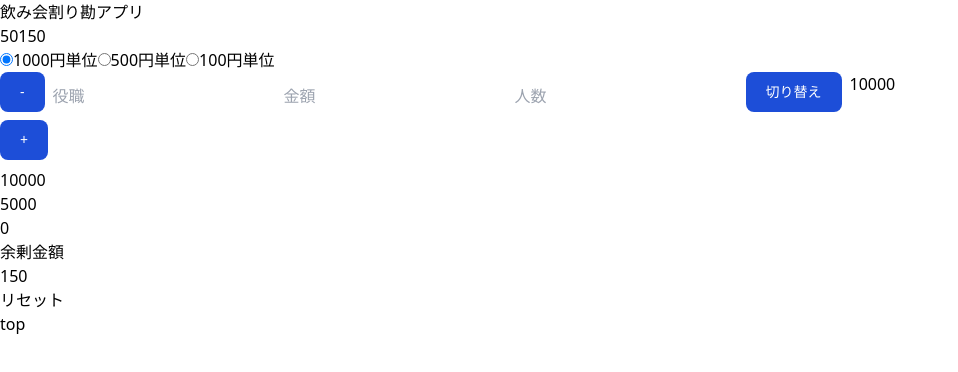
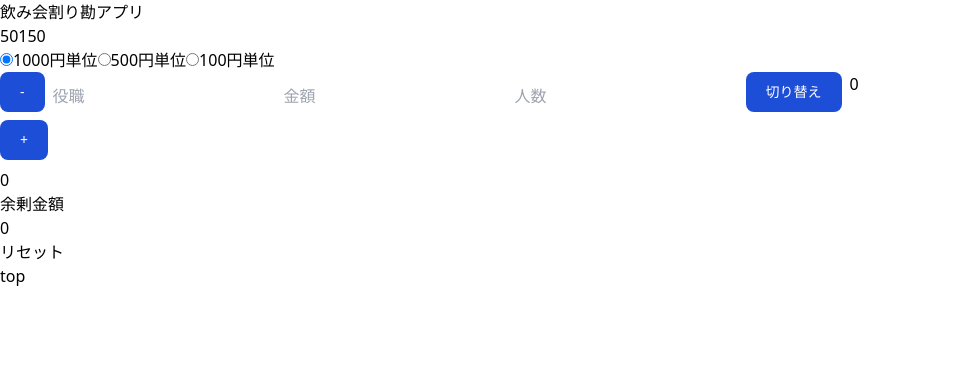
Before and after one commit to uaelbat/dutch, a React (Vite) app in the folder dutch/: page /content in a window 1280 px wide. Shown: the top 372 px of the page, without its empty margins (0-958 px from the left). Built offline with nearby package versions, Linux system fonts and the light colour scheme.

Commit message:
#ssen1_ロジック修正

```diff
--- a/dutch/src/Content.tsx
+++ b/dutch/src/Content.tsx
@@ -25,23 +25,25 @@ const Content = () => {
     setSelectedUnit(value);
   };
 
-  // TO DO Listから受け取った値にする
+  const [list, setList] = useState([{rate: 0, amount:0, count:0}]);
+
   const [inputAmountRateList, setInputAmountRateList] = useState([{rate: '', amount:'', count:''}]);
   const handleAmountRateChange = (value: InputSet[]) => {
     setInputAmountRateList(value);
-    console.log(inputAmountRateList)
+    const numList = inputAmountRateList.map(obj => {
+      const rate = Number(obj.rate) || 0;
+      const amount = Number(obj.amount) || 0;
+      const count = Number(obj.count) || 0;
+      return { rate: rate, amount:amount, count:count };
+    });
+    setList(numList)
   };
-
-
-  const list = [{id:1, rate:2, count:2, amount:0},
-    {id:2, rate:1, count:4, amount:0},
-    {id:3, rate:0, count:1, amount:10000}];
 
   const remainingAmount:number = Number(totalAmount) - list.map((l)=>l.amount).reduce((acc,current)=>acc+current,0)
 
   const totalRate:number = list.map((l)=>l.rate*l.count).reduce((acc,current)=>acc+current,0)
 
-  const amountList = list.map((l)=> ({value: remainingAmount * l.rate / totalRate, count: l.count}))
+  const amountList = list.map((l)=> ({value: totalRate!==0 ? remainingAmount * l.rate / totalRate:0, count: l.count}));
 
   const unitAmountList = amountList.map((al)=>
   (al.value % Number(selectedUnit)) < Number(selectedUnit)/2
@@ -52,8 +54,6 @@ const Content = () => {
   (al.value % Number(selectedUnit)) < Number(selectedUnit)/2
   ?(al.value % Number(selectedUnit)) * al.count
   :(Number(selectedUnit) -  al.value % Number(selectedUnit)) * al.count);
-
-  // const surplusAmountList = list.map((l)=>remainingAmount * l.rate * l.count / totalRate).map((al) => al % Number(selectedUnit))
   return (
     <>
       <TotalAmount value={totalAmount} onChange={handleTotalAmountChange}/>
--- a/dutch/src/components/List.tsx
+++ b/dutch/src/components/List.tsx
@@ -12,7 +12,6 @@ interface InputSet {
 }
 
 const List: React.FC<ListProps>  = ({unitAmountList, inputAmountRateList, handleAmountRateChange}) => {
-  // const [inputAmountRateList, handleAmountRateChange] = useState([{rate: '', amount:'', count:''}]);
   const [isRate, setIsRate] = useState([false]);
 
   const handleAddInputSet = () => {
```
